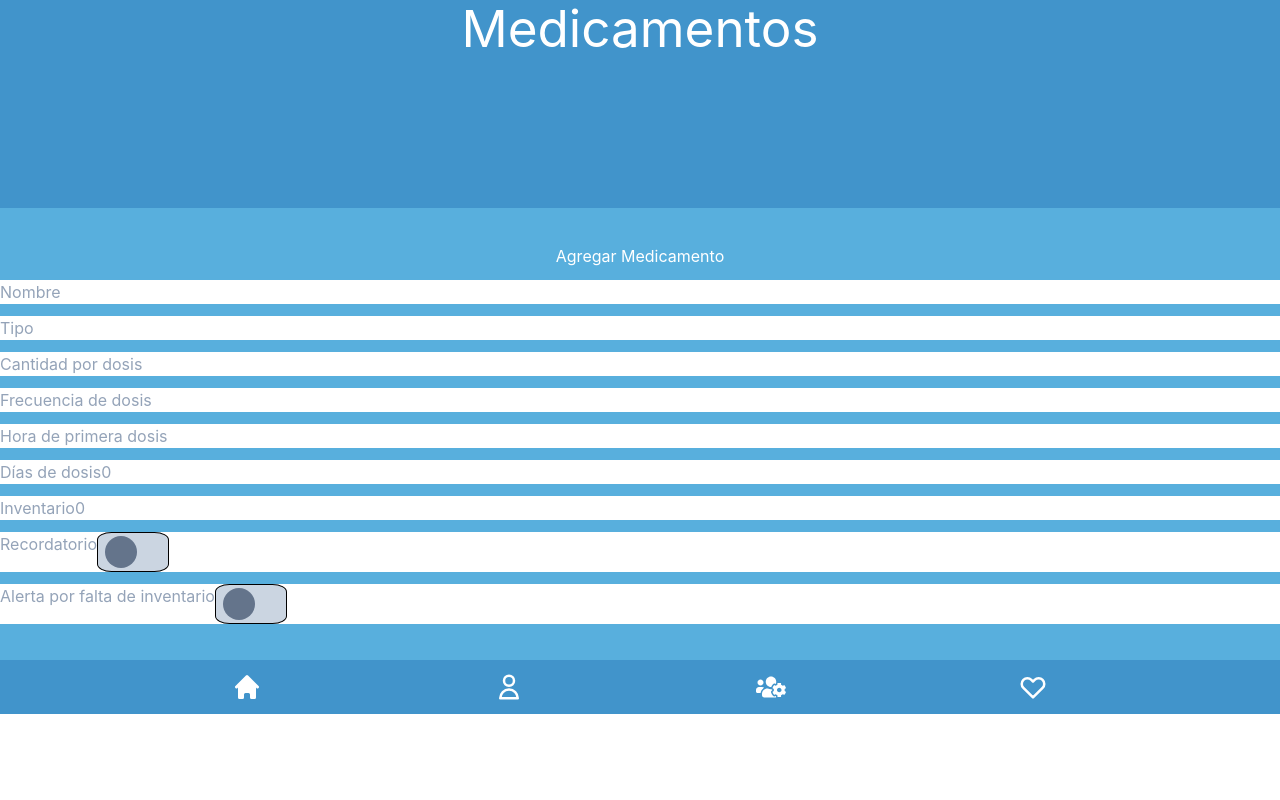
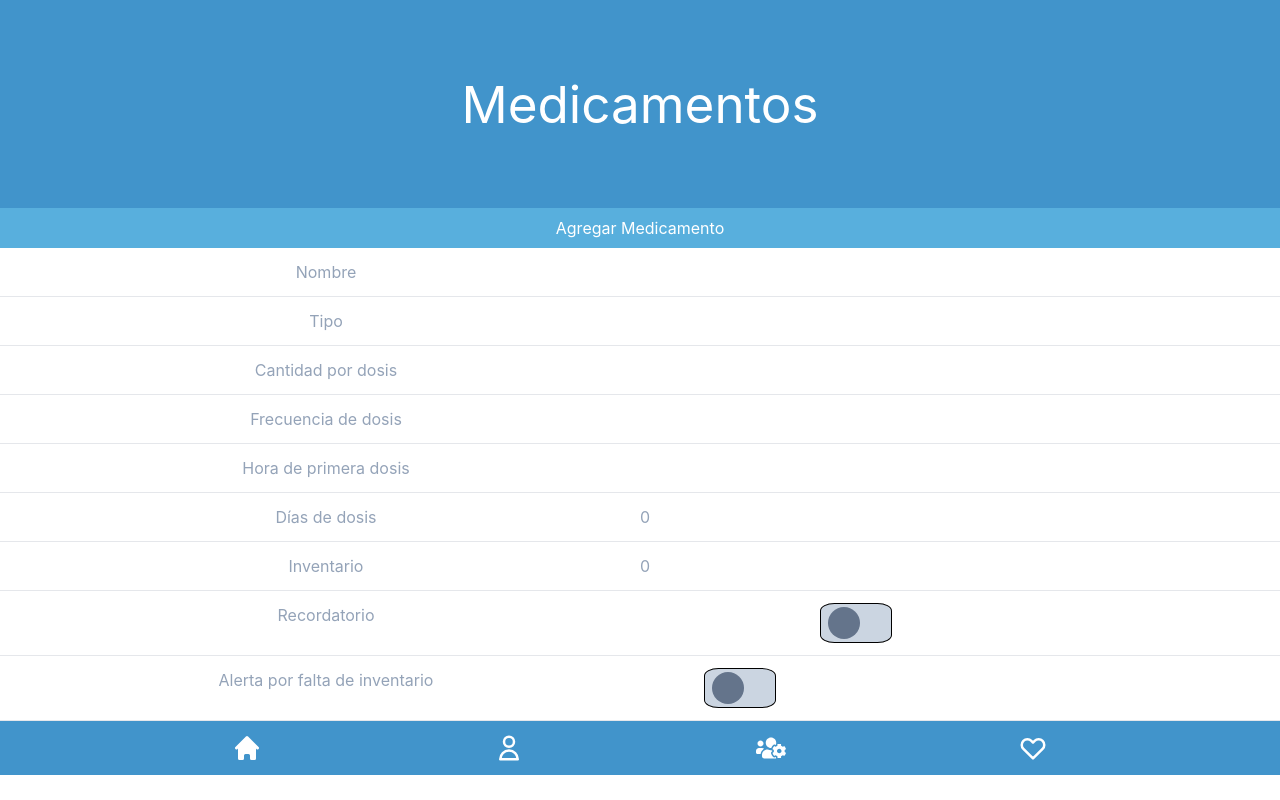
Before and after one commit to ArrascaetaFedericoIgnacio/SANVA-Proyect, a React (Vite) app in the folder client/: page /DrugsForm in a window 1280 px wide. Built offline with nearby package versions, Linux system fonts and the light colour scheme.

Commit message:
Add style to all fields

```diff
--- a/client/src/components/DrugsForm.jsx
+++ b/client/src/components/DrugsForm.jsx
@@ -60,7 +60,7 @@ const DrugsForm = () => {
 
   return (
     <div>
-        <header className="w-screen h-52 bg-[#4194cb] text-white">
+        <header className="w-screen h-52 bg-[#4194cb] text-white flex justify-center items-center">
             <h1>Medicamentos</h1>
             <img></img>
             <img></img>
@@ -82,16 +82,16 @@ const DrugsForm = () => {
         validate={validateFields}>
         {({ isSubmitting }) => (
           <Form>
-            <div className='flex flex-col py-9 gap-3 bg-[#58afdd] text-white'>
-              <div className='flex justify-center items-center gap-2'>
+            <div className='flex flex-col bg-[#58afdd] text-white'>
+              <div className='flex justify-center items-center gap-2 py-2'>
                 <p>Agregar Medicamento</p>
               </div>
                     <Field
                       name='name'
                     >
                       {({ field, form: { touched, errors }, meta }) => (
-                        <div className="w-screen flex bg-white text-slate-400">
-                          <label>Nombre </label>
+                        <div className="w-screen flex bg-white text-slate-400 p-3">
+                          <label className="w-[50%]">Nombre </label>
                           <input type="text" className="bg-white" {...field}></input>
                           {meta.touched && meta.error && (
                             <div className='pt-2 text-red-600 font-semibold'>
@@ -101,12 +101,13 @@ const DrugsForm = () => {
                           </div>
                       )}
                     </Field>
+                    <hr></hr>
                     <Field
                       name='type'
                     >
                       {({ field, form: { touched, errors }, meta }) => (
-                        <div className="w-screen flex bg-white text-slate-400">
-                          <label>Tipo </label>
+                        <div className="w-screen flex bg-white text-slate-400 p-3">
+                          <label className="w-[50%]">Tipo </label>
                           <input type="text" className="bg-white" {...field}></input>
                           {meta.touched && meta.error && (
                             <div className='pt-2 text-red-600 font-semibold'>
@@ -116,12 +117,13 @@ const DrugsForm = () => {
                           </div>
                       )}
                     </Field>
+                    <hr></hr>
                     <Field
                       name='doseAmount'
                     >
                       {({ field, form: { touched, errors }, meta }) => (
-                        <div className="w-screen flex bg-white text-slate-400">
-                          <label>Cantidad por dosis </label>
+                        <div className="w-screen flex bg-white text-slate-400 p-3">
+                          <label className="w-[50%]">Cantidad por dosis </label>
                           <input type="number" className="bg-white" {...field}></input>
                           {meta.touched && meta.error && (
                             <div className='pt-2 text-red-600 font-semibold'>
@@ -131,12 +133,13 @@ const DrugsForm = () => {
                           </div>
                       )}
                     </Field>
+                    <hr></hr>
                     <Field
                       name='doseFrequency'
                     >
                       {({ field, form: { touched, errors }, meta }) => (
-                        <div className="w-screen flex bg-white text-slate-400">
-                          <label>Frecuencia de dosis </label>
+                        <div className="w-screen flex bg-white text-slate-400 p-3">
+                          <label className="w-[50%]">Frecuencia de dosis </label>
                           <input type="text" className="bg-white" {...field}></input>
                           {meta.touched && meta.error && (
                             <div className='pt-2 text-red-600 font-semibold'>
@@ -146,12 +149,13 @@ const DrugsForm = () => {
                           </div>
                       )}
                     </Field>
+                    <hr></hr>
                     <Field
                       name='firstDoseHour'
                     >
                       {({ field, form: { touched, errors }, meta }) => (
-                        <div className="w-screen flex bg-white text-slate-400">
-                          <label>Hora de primera dosis </label>
+                        <div className="w-screen flex bg-white text-slate-400 p-3">
+                          <label className="w-[50%]">Hora de primera dosis </label>
                           <input type="text" className="bg-white" {...field}></input>
                           {meta.touched && meta.error && (
                             <div className='pt-2 text-red-600 font-semibold'>
@@ -161,12 +165,13 @@ const DrugsForm = () => {
                           </div>
                       )}
                     </Field>
+                    <hr></hr>
                     <Field
                       name='dosesDays'
                     >
                       {({ field, form: { touched, errors }, meta }) => (
-                        <div className="w-screen flex bg-white text-slate-400">
-                          <label>Días de dosis </label>
+                        <div className="w-screen flex bg-white text-slate-400 p-3">
+                          <label className="w-[50%]">Días de dosis </label>
                           <input type="number" className="bg-white" {...field}></input>
                           {meta.touched && meta.error && (
                             <div className='pt-2 text-red-600 font-semibold'>
@@ -176,12 +181,13 @@ const DrugsForm = () => {
                           </div>
                       )}
                     </Field>
+                    <hr></hr>
                     <Field
                       name='inventory'
                     >
                       {({ field, form: { touched, errors }, meta }) => (
-                        <div className="w-screen flex bg-white text-slate-400">
-                          <label>Inventario </label>
+                        <div className="w-screen flex bg-white text-slate-400 p-3">
+                          <label className="w-[50%]">Inventario </label>
                           <input type="number" className="bg-white" {...field}></input>
                           {meta.touched && meta.error && (
                             <div className='pt-2 text-red-600 font-semibold'>
@@ -191,20 +197,16 @@ const DrugsForm = () => {
                           </div>
                       )}
                     </Field>
+                    <hr></hr>
                     <Field
                       name='reminder'
                     >
                       {({ field, form: { touched, errors }, meta }) => (
-                        <div className="w-screen flex bg-white text-slate-400">
-                          <label>Recordatorio </label>
-                          {/* {reminderActive */}
-                            {/* ?  */}
+                        <div className="w-screen flex bg-white text-slate-400 space-x-[180px] p-3">
+                          <label className="w-[50%]">Recordatorio </label>
                             <button type="button" className={`${reminderActive ? 'bg-slate-500' : 'bg-slate-300'} border-[1px] rounded-[20%] border-black h-10 flex justify-center items-center`} onClick={handleReminderClick}{...field}>
                                 <div className={`transition ease-in-out w-8 h-8 rounded-full ${reminderActive ? 'translate-x-3' : '-translate-x-3'} ${reminderActive ? 'bg-slate-300' : 'bg-slate-500'}`}></div>
                             </button>
-
-                            {/* : <button type="button" className="bg-white" onClick={() => { setReminderActive(true) }}{...field}></button> */}
-                          {/* } */}
                           {meta.touched && meta.error && (
                             <div className='pt-2 text-red-600 font-semibold'>
                               {meta.error}
@@ -213,12 +215,13 @@ const DrugsForm = () => {
                           </div>
                       )}
                     </Field>
+                    <hr></hr>
                     <Field
                       name='lackOfInventoryAlert'
                     >
                       {({ field, form: { touched, errors }, meta }) => (
-                        <div className="w-screen flex bg-white text-slate-400">
-                          <label>Alerta por falta de inventario </label>
+                        <div className="w-screen flex bg-white text-slate-400 space-x-16 p-3">
+                          <label className="w-[50%]">Alerta por falta de inventario </label>
                           <button type="button" className={`${alertActive ? 'bg-slate-500' : 'bg-slate-300'} border-[1px] rounded-[20%] border-black h-10 flex justify-center items-center`} onClick={handleAlertClick}{...field}>
                                 <div className={`transition ease-in-out w-8 h-8 rounded-full ${alertActive ? 'translate-x-3' : '-translate-x-3'} ${alertActive ? 'bg-slate-300' : 'bg-slate-500'}`}></div>
                             </button>
@@ -230,6 +233,7 @@ const DrugsForm = () => {
                           </div>
                       )}
                     </Field>
+                    <hr></hr>
                   </div>
                   </Form>)}
                 </Formik>
```
